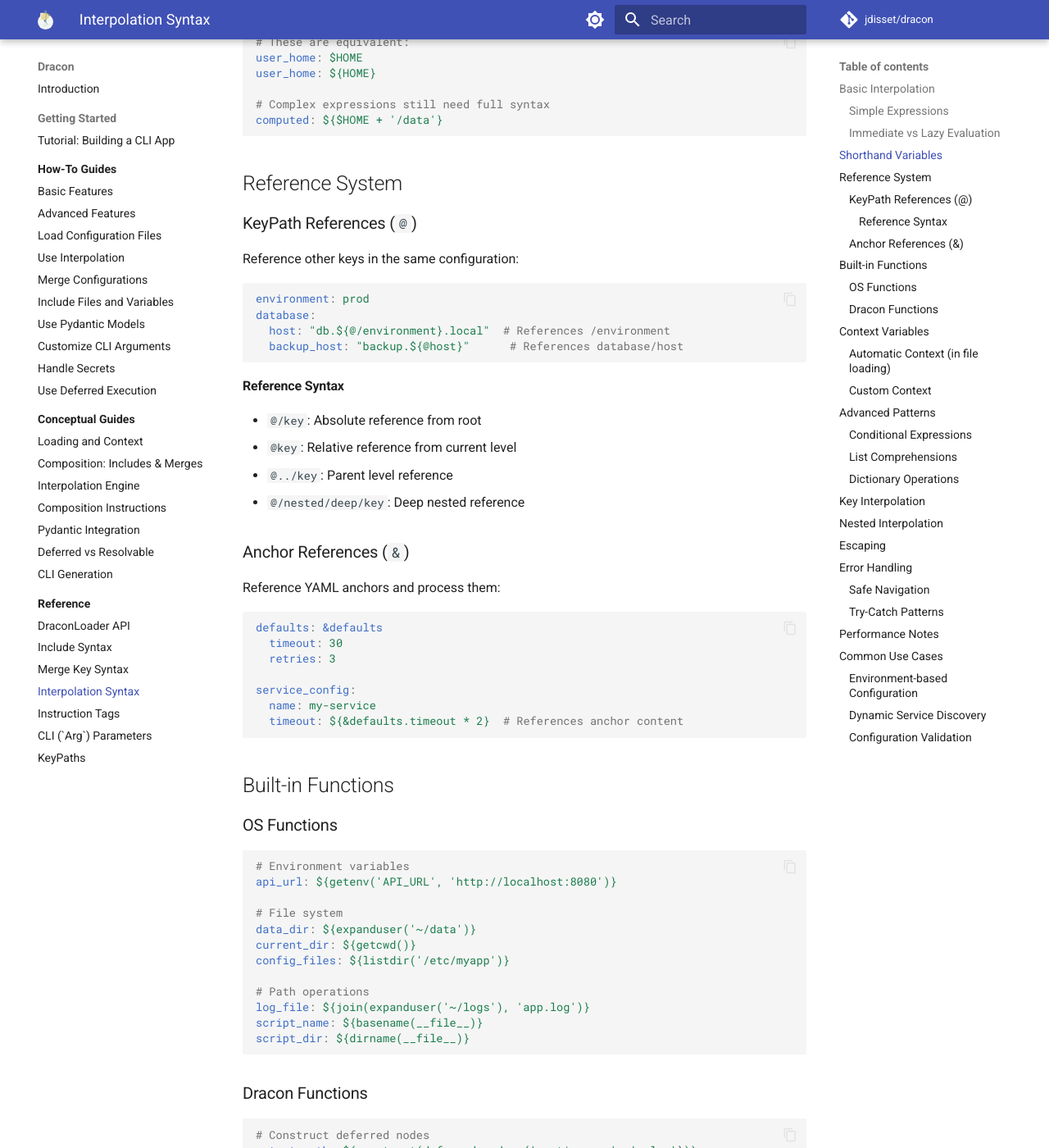
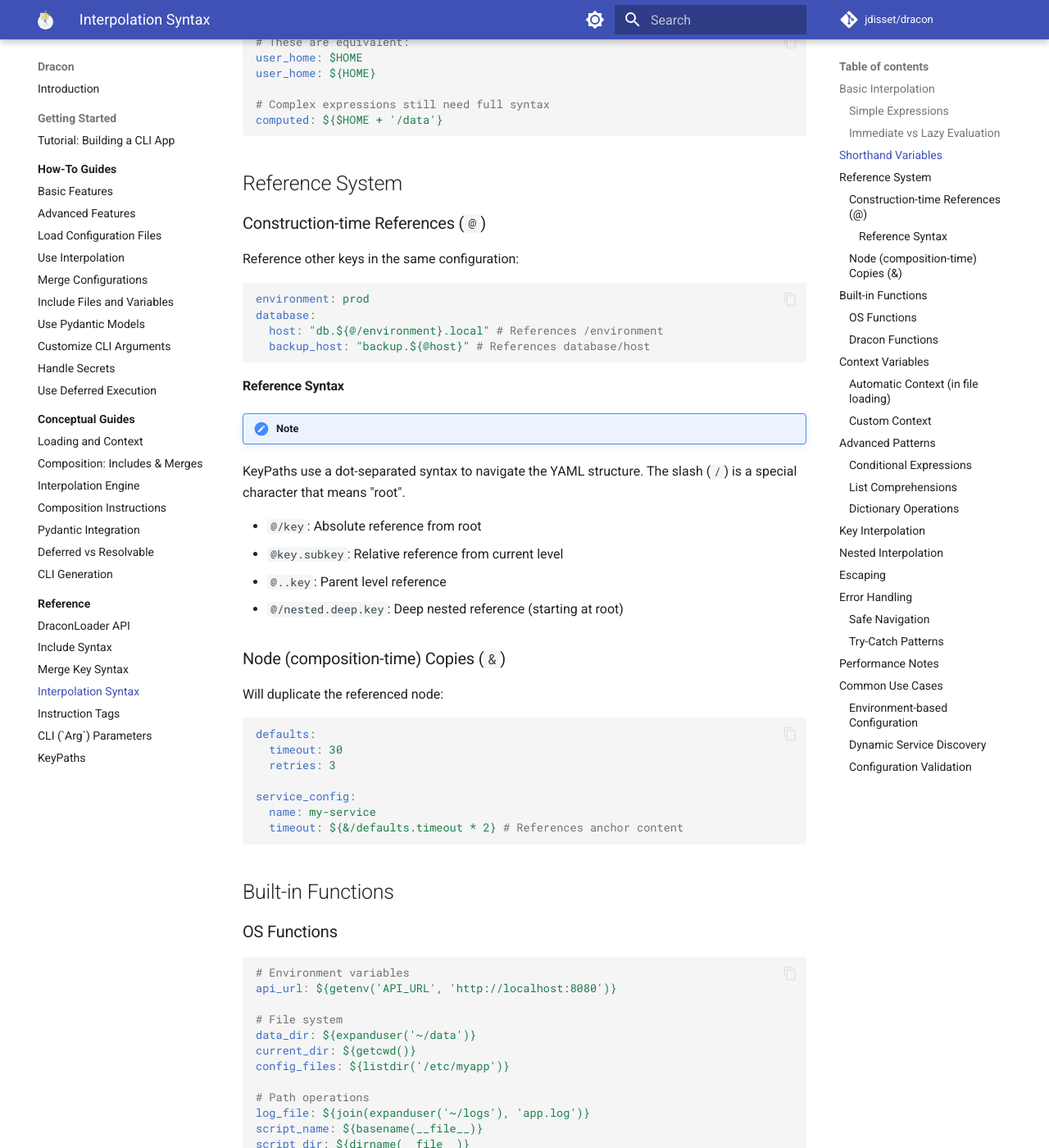
Before and after one commit to jdisset/dracon, an MkDocs documentation site: the page built from docs/reference/interpolation_syntax.md, in a window 1280 px wide and 1400 px high, scrolled down 811 px. Shown: the whole window at 82% size. Built offline with MkDocs 1.6.1 and Material for MkDocs 9.7.7, drawn with Linux system fonts in a browser that asks for light colours; comment, search, counter and statistics services are not loaded.

Commit message:
better keypaths doc

````diff
--- a/docs/reference/interpolation_syntax.md
+++ b/docs/reference/interpolation_syntax.md
@@ -42,40 +42,45 @@ computed: ${$HOME + '/data'}
 
 ## Reference System
 
-### KeyPath References (`@`)
+### Construction-time References (`@`)
 
 Reference other keys in the same configuration:
 
 ```yaml
 environment: prod
 database:
-  host: "db.${@/environment}.local"  # References /environment
-  backup_host: "backup.${@host}"      # References database/host
+  host: "db.${@/environment}.local" # References /environment
+  backup_host: "backup.${@host}" # References database/host
 ```
 
 #### Reference Syntax
+
+!!! note
+KeyPaths use a dot-separated syntax to navigate the YAML structure. The slash (`/`) is a special character that means "root".
+
 - `@/key`: Absolute reference from root
-- `@key`: Relative reference from current level
-- `@../key`: Parent level reference
-- `@/nested/deep/key`: Deep nested reference
+- `@key.subkey`: Relative reference from current level
+- `@..key`: Parent level reference
+- `@/nested.deep.key`: Deep nested reference (starting at root)
 
-### Anchor References (`&`)
+### Node (composition-time) Copies (`&`)
 
-Reference YAML anchors and process them:
+Will duplicate the referenced node:
 
 ```yaml
-defaults: &defaults
+defaults:
   timeout: 30
   retries: 3
 
 service_config:
   name: my-service
-  timeout: ${&defaults.timeout * 2}  # References anchor content
+  timeout: ${&/defaults.timeout * 2} # References anchor content
 ```
 
 ## Built-in Functions
 
 ### OS Functions
+
 ```yaml
 # Environment variables
 api_url: ${getenv('API_URL', 'http://localhost:8080')}
@@ -92,6 +97,7 @@ script_dir: ${dirname(__file__)}
 ```
 
 ### Dracon Functions
+
 ```yaml
 # Construct deferred nodes
 output_path: ${construct(deferred_node, {'runtime_var': 'value'})}
@@ -104,6 +110,7 @@ parent_dir: ${__DRACON__PARENT_PATH}
 ## Context Variables
 
 ### Automatic Context (in file loading)
+
 ```yaml
 # File information
 config_backup: ${DIR}/backup/${FILE_STEM}.backup
@@ -112,6 +119,7 @@ config_size: ${FILE_SIZE}
 ```
 
 ### Custom Context
+
 ```python
 # Provided when loading
 loader.load('config.yaml', context={
````
Also changed, not shown: docs/reference/include_syntax.md (+6 -5 lines), docs/reference/keypaths.md (+7 -6 lines).
